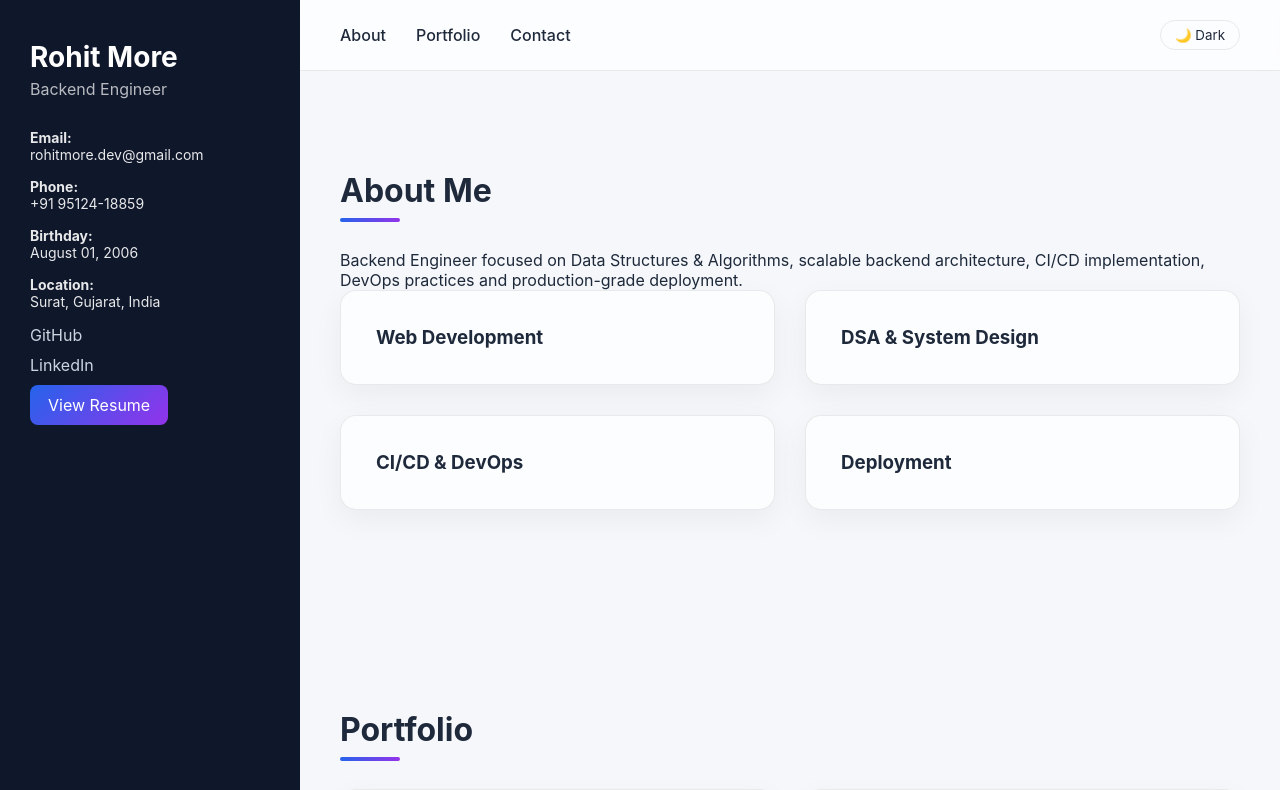
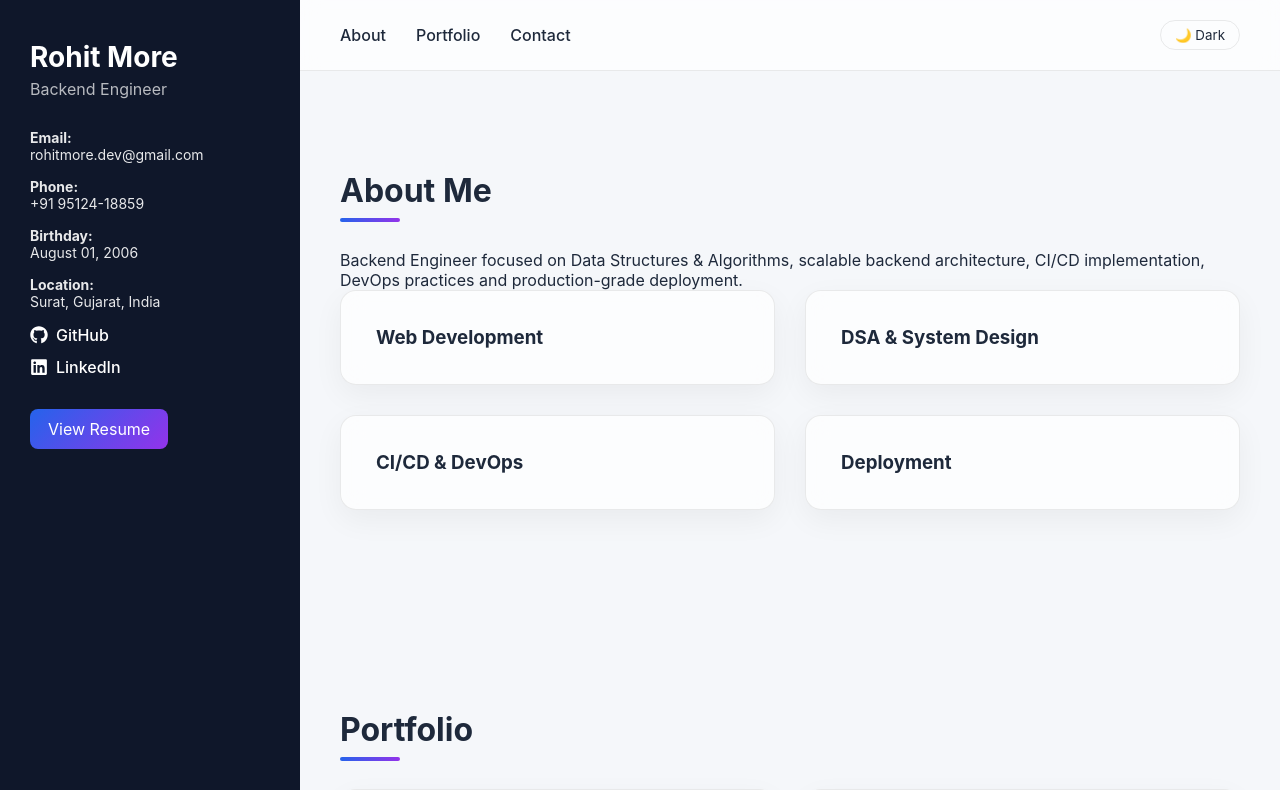
Before and after one commit to rohitbytecode/portfolio-app, a Next.js app: page / in a window 1280 px wide. Shown: the top 790 px of the page. Built offline with nearby package versions, Linux system fonts and the light colour scheme.

Commit message:
fix: formatting fix; add icons for readability

```diff
--- a/app/globals.css
+++ b/app/globals.css
@@ -77,12 +77,32 @@ body {
 .btn {
   display: inline-block;
   padding: 10px 18px;
+  margin-top: 20px;
   background: linear-gradient(135deg, var(--primary), #9333ea);
   color: white;
   border-radius: 8px;
   text-decoration: none;
   border: none;
   cursor: pointer;
+}
+
+.sidebar-links a {
+  display: flex;
+  align-items: center;
+  gap: 8px;
+  text-decoration: none;
+  color: white;
+  font-weight: 500;
+  margin-bottom: 12px;
+  transition: color 0.2s ease;
+}
+
+.sidebar-links a:hover {
+  color: #9333ea;
+}
+
+.icon {
+  font-size: 18px;
 }
 
 /* Content */
--- a/components/Sidebar.tsx
+++ b/components/Sidebar.tsx
@@ -1,3 +1,5 @@
+import { FaGithub, FaLinkedin } from "react-icons/fa";
+
 export default function Sidebar() {
   return (
     <aside className="sidebar">
@@ -12,8 +14,14 @@ export default function Sidebar() {
       </div>
 
       <div className="sidebar-links">
-        <a href="https://github.com/rohitbytecode">GitHub</a>
-        <a href="https://www.linkedin.com/in/rohit--more/">LinkedIn</a>
+        <a href="https://github.com/rohitbytecode" target="_blank" rel="noopener noreferrer">
+        <FaGithub className="icon"/>
+        GitHub
+        </a>
+        <a href="https://www.linkedin.com/in/rohit--more/" target="_blank" rel="noopener noreferrer">
+        <FaLinkedin className="icon" />
+        LinkedIn
+        </a>
       </div>
 
       <a href="/resume.pdf" target="_blank" className="btn">
--- a/package.json
+++ b/package.json
@@ -12,7 +12,8 @@
   "dependencies": {
     "next": "16.1.6",
     "react": "19.2.3",
-    "react-dom": "19.2.3"
+    "react-dom": "19.2.3",
+    "react-icons": "^5.5.0"
   },
   "devDependencies": {
     "@tailwindcss/postcss": "^4.2.1",
```
Also changed, not shown: 1 other file (tests, documents, lock files or other folders).
